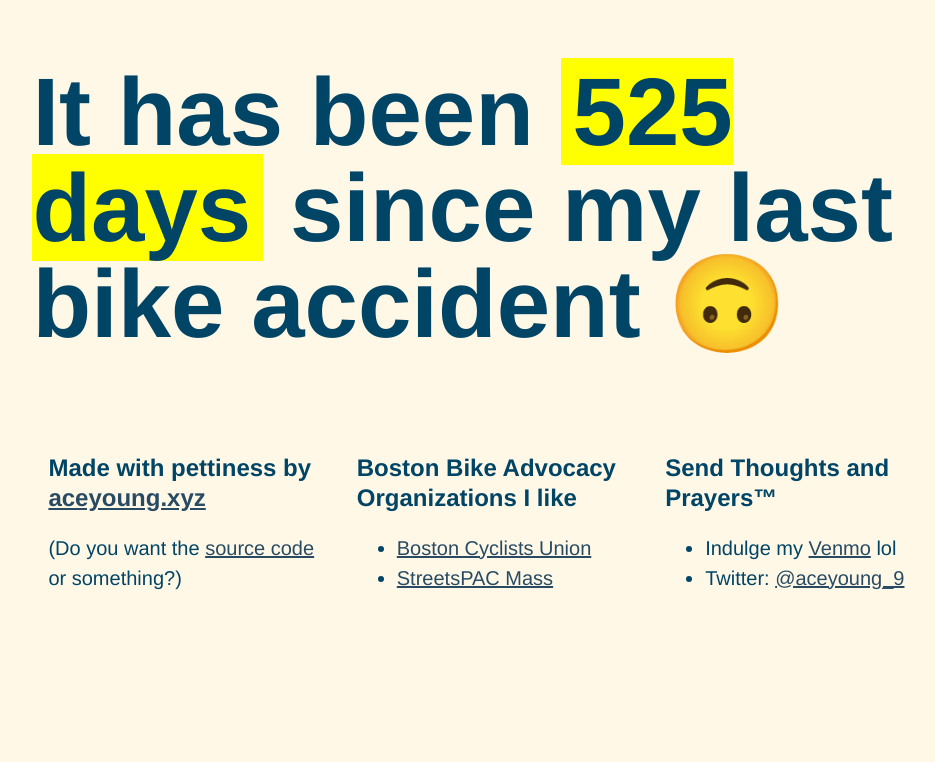
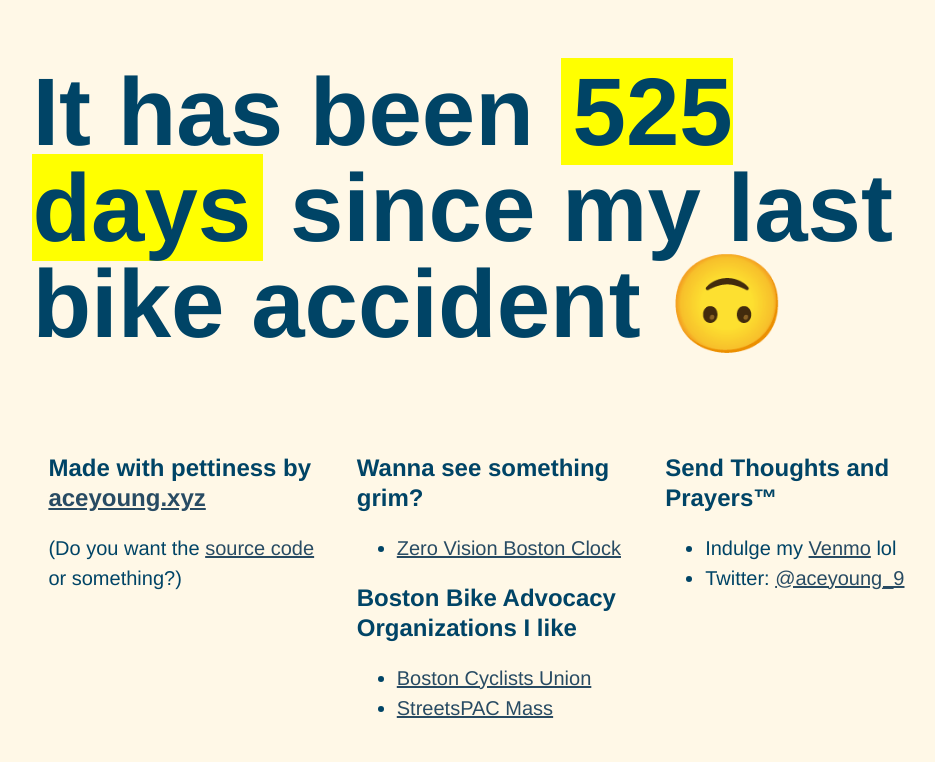
Before and after one commit to aceyoung9/bike-accident-counter-site, a Gatsby site: page / in a window 1280 px wide. Shown: the whole page, without its empty margins (145-1080 px from the left). Built offline with nearby package versions, Linux system fonts and the light colour scheme; Gatsby itself is replaced by a stand-in of ours.

Commit message:
Add another link

```diff
--- a/src/pages/index.js
+++ b/src/pages/index.js
@@ -24,6 +24,12 @@
         </p>
       </div>
       <div className="fl w-100 w-third-ns pa3">
+        <h2>Wanna see something grim?</h2>
+        <ul>
+          <li>
+            <a href="https://zero-vision-boston-clock.glitch.me">Zero Vision Boston Clock</a>
+          </li>
+        </ul>
         <h2>Boston Bike Advocacy Organizations I like</h2>
         <ul>
           <li>
```
